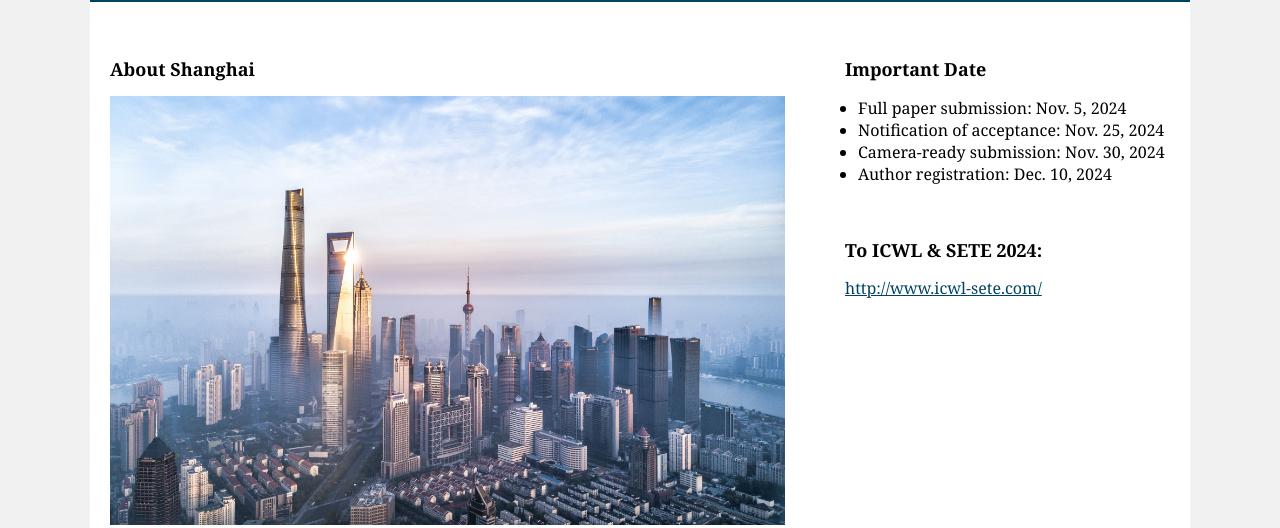
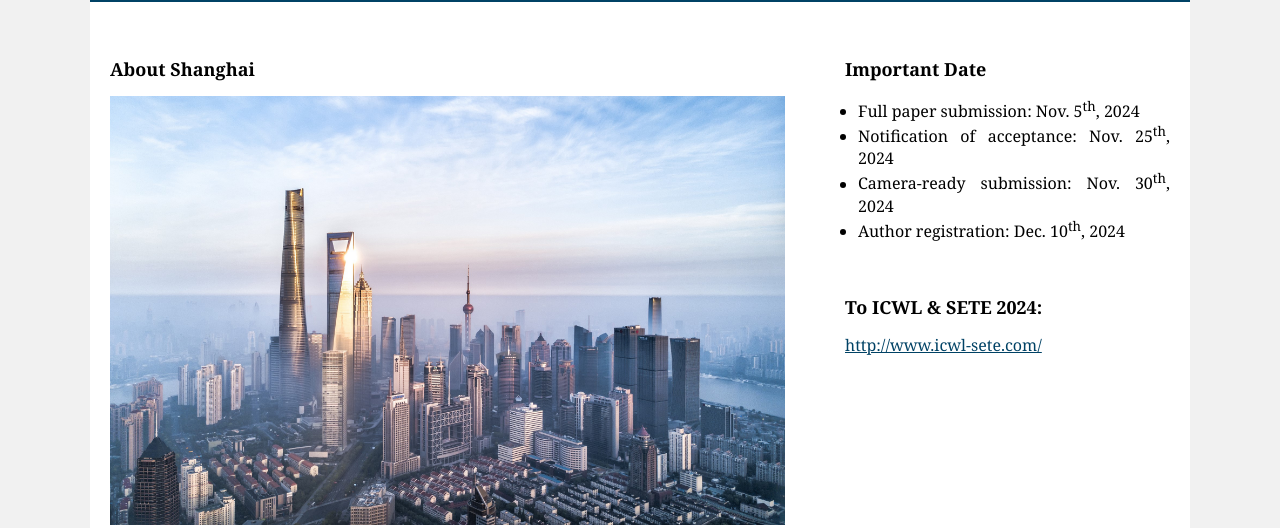
Before and after one commit to GAI-E/GAI-E.github.io, a plain HTML site: page 2024/attend.html in a window 1280 px wide. Shown: the part 379-907 px from the top of the page. Drawn offline with Linux system fonts and the light colour scheme.

Commit message:
Update attend.html

```diff
--- a/2024/attend.html
+++ b/2024/attend.html
@@ -226,12 +226,13 @@ International Symposium on Emerging Technologies for Education 2024 (SETE 2024)
 	<div class="card">
       <h2>Important Date</h2>
 	  <!-- <p id="demo" style="font-size: 12px"></p>-->
-      <ul>
-				 <li>Full paper submission: Nov. 5, 2024 </li>
-				<li>Notification of acceptance: Nov. 25, 2024 </li>
-				<li>Camera-ready submission: Nov. 30, 2024 </li>
-				<li>Author registration: Dec. 10, 2024 </li>
+            <ul>
+				 <li>Full paper submission: Nov. 5<sup>th</sup>, 2024 </li>
+				<li>Notification of acceptance: Nov. 25<sup>th</sup>, 2024 </li>
+				<li>Camera-ready submission: Nov. 30<sup>th</sup>, 2024 </li>
+				<li>Author registration: Dec. 10<sup>th</sup>, 2024 </li>
      </ul>
+
 	<br>
 	<h2>To ICWL & SETE 2024:</h2>
 	<a href="http://www.icwl-sete.com/">http://www.icwl-sete.com/</a>
```
